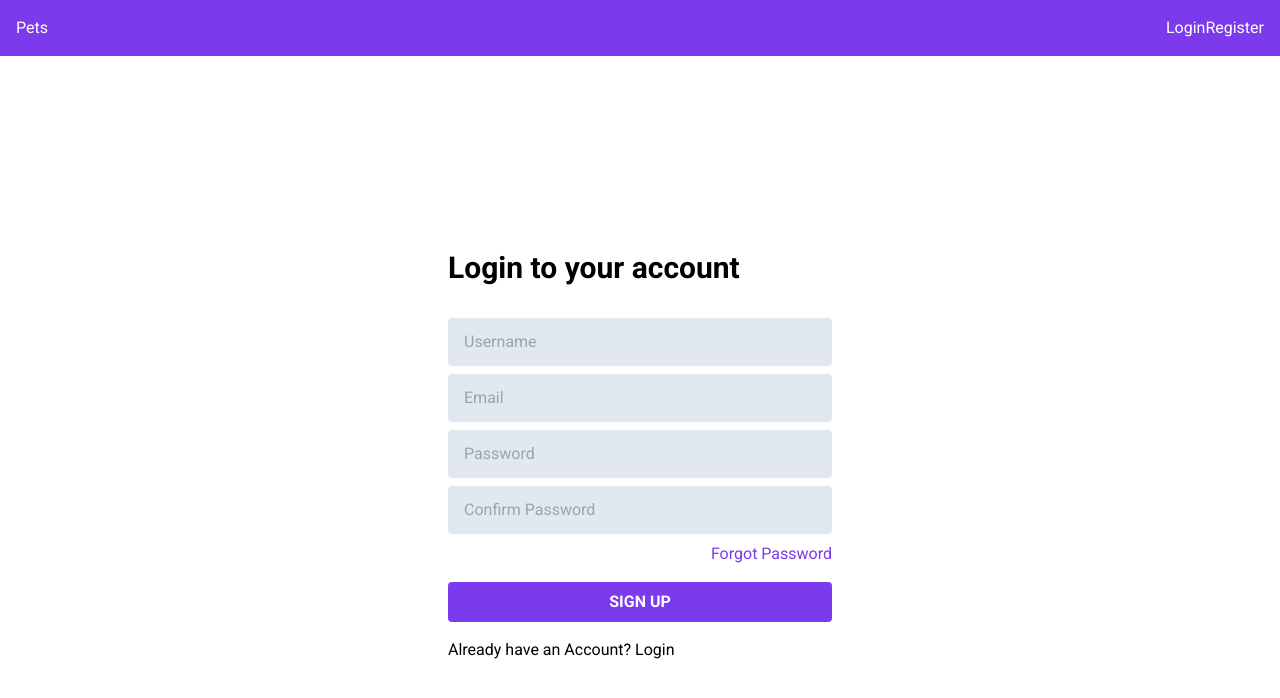
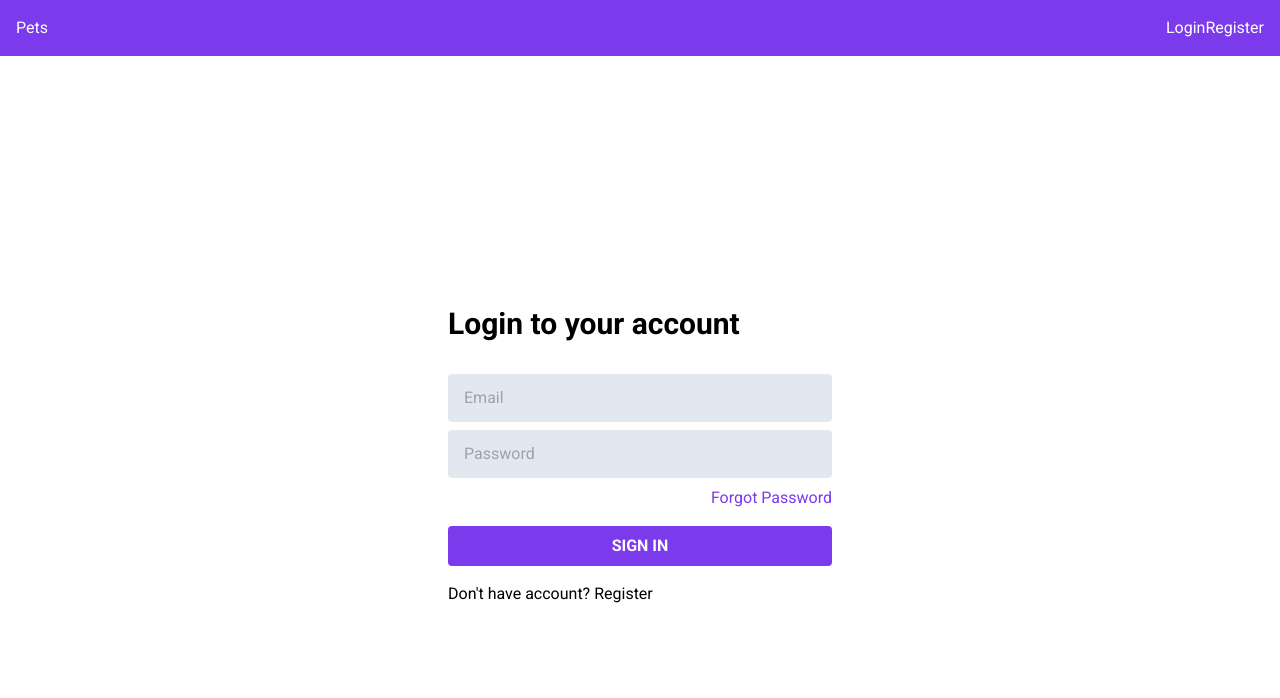
Before and after one commit to Dedaldino-Papelo/pets_app, a React (Create React App) app in the folder client/: page /login in a window 1280 px wide. Shown: the top 698 px of the page. Built offline with nearby package versions, Linux system fonts and the light colour scheme; the HTML template or start-up script is replaced by a standard one.

Commit message:
first deploy and already created login and Register form

```diff
--- a/client/src/App.js
+++ b/client/src/App.js
@@ -1,14 +1,22 @@
 import './global/style.css'
-import './App.css';
+
+import { BrowserRouter as Router, Routes, Route } from 'react-router-dom';
+
 import Header from './Components/Header/Header';
 import Register from './Pages/Register/Register';
+import Login from './Pages/Login/Login';
 
 function App() {
   return (
-    <div className="App">
-      <Header />
-      <Register />
-    </div>
+    <>
+      <Router>
+        <Header />
+        <Routes>
+          <Route path='/register' element={<Register />} />
+          <Route path='/login' element={<Login />} />
+        </Routes>
+      </Router>
+    </>
   );
 }
 
--- a/client/src/Components/Header/Header.jsx
+++ b/client/src/Components/Header/Header.jsx
@@ -1,4 +1,5 @@
 import React from 'react'
+import { Link } from 'react-router-dom'
 
 const Header = () => {
   return (
@@ -8,8 +9,8 @@ const Header = () => {
         <h2>Pets</h2>
       </div>
       <div className='flex'>
-          <p className="">Login</p>
-          <p>Register</p>
+          <Link to='/login'>Login</Link>
+          <Link to='/register'>Register</Link>
       </div>
       </div>
     </div>
--- a/client/src/Pages/Login/Login.jsx
+++ b/client/src/Pages/Login/Login.jsx
@@ -0,0 +1,21 @@
+import React from 'react'
+import { Link } from 'react-router-dom'
+
+const Login = () => {
+  return (
+    <div className='flex justify-center items-center h-screen'>
+      <div className='w-96'>
+        <h1 className='text-3xl font-bold mb-8'>Login to your account</h1>
+        <form className='flex gap-2 flex-col'>
+            <input className='bg-slate-200 py-3 px-4 rounded' type='text' placeholder='Email' />
+            <input className='bg-slate-200 py-3 px-4 rounded' type='password' placeholder='Password' />
+            <p className='mb-2 text-right text-violet-600'>Forgot Password</p>
+            <button className='bg-violet-600 font-bold text-white uppercase p-2 rounded hover:bg-violet-500'>Sign in</button>
+            <p className='mt-2'>Don't have account? <Link to='/register'>Register</Link> </p>
+        </form>
+      </div>
+    </div>
+  )
+}
+
+export default Login
--- a/client/src/Pages/Register/Register.jsx
+++ b/client/src/Pages/Register/Register.jsx
@@ -1,4 +1,5 @@
 import React from 'react'
+import { Link } from 'react-router-dom'
 
 const Register = () => {
 
@@ -9,15 +10,14 @@ const Register = () => {
   return (
     <div className='flex justify-center items-center h-screen'>
       <div className='w-96'>
-        <h1 className='text-3xl font-bold mb-8'>Login to your account</h1>
+        <h1 className='text-3xl font-bold mb-8'>Create an Account</h1>
         <form className='flex gap-2 flex-col' onSubmit={SubmitHandler}>
             <input className='bg-slate-200 py-3 px-4 rounded' type='text' placeholder='Username' />
             <input className='bg-slate-200 py-3 px-4 rounded' type='text' placeholder='Email' />
             <input className='bg-slate-200 py-3 px-4 rounded' type='password' placeholder='Password' />
             <input className='bg-slate-200 py-3 px-4 rounded' type='password' placeholder='Confirm Password' />
-            <p className='mb-2 text-right text-violet-600'>Forgot Password</p>
             <button className='bg-violet-600 font-bold text-white uppercase p-2 rounded hover:bg-violet-500'>Sign up</button>
-            <p className='mt-2'>Already have an Account? Login</p>
+            <p className='mt-2'>Already have an Account? <Link to='/login'>Login</Link></p>
         </form>
       </div>
     </div>
```
